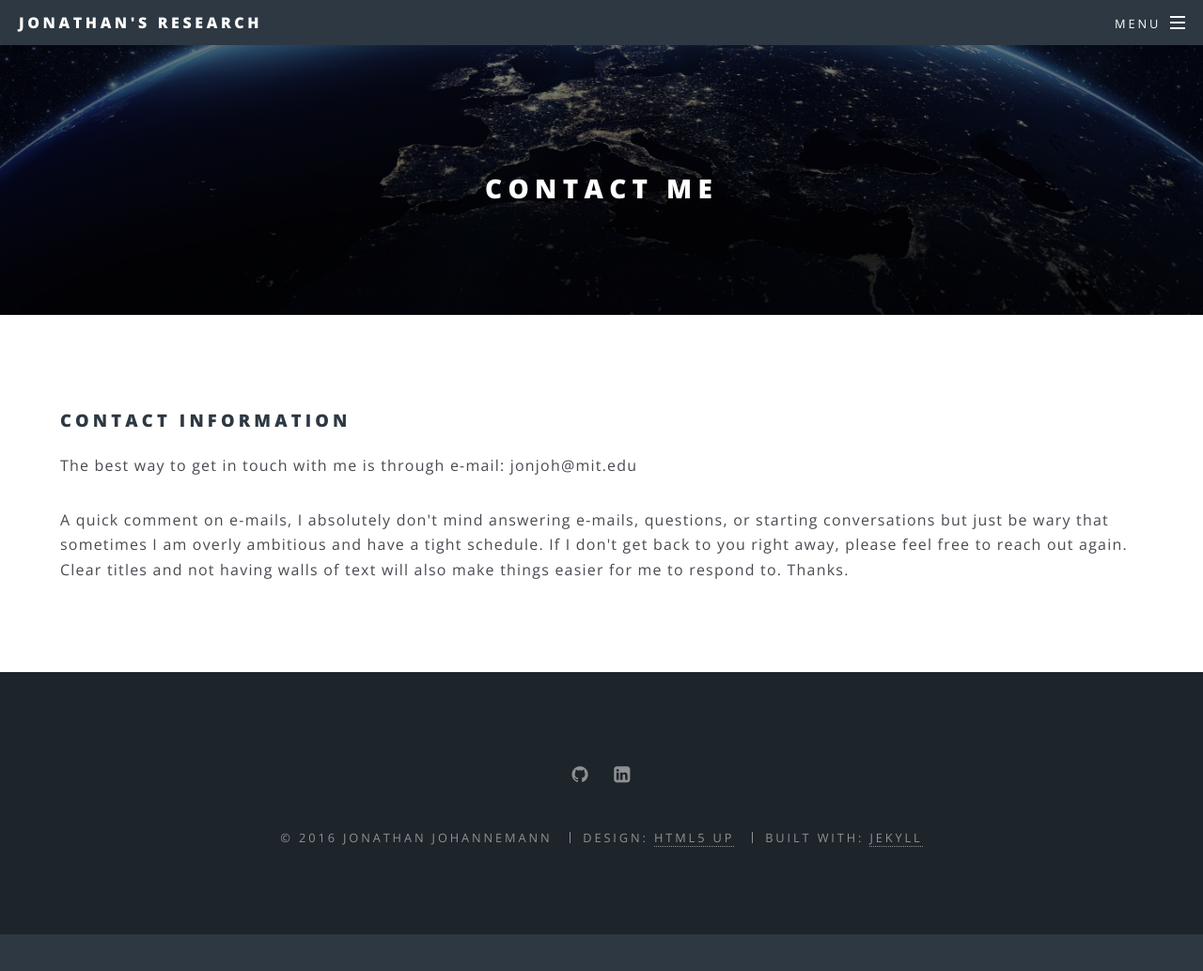
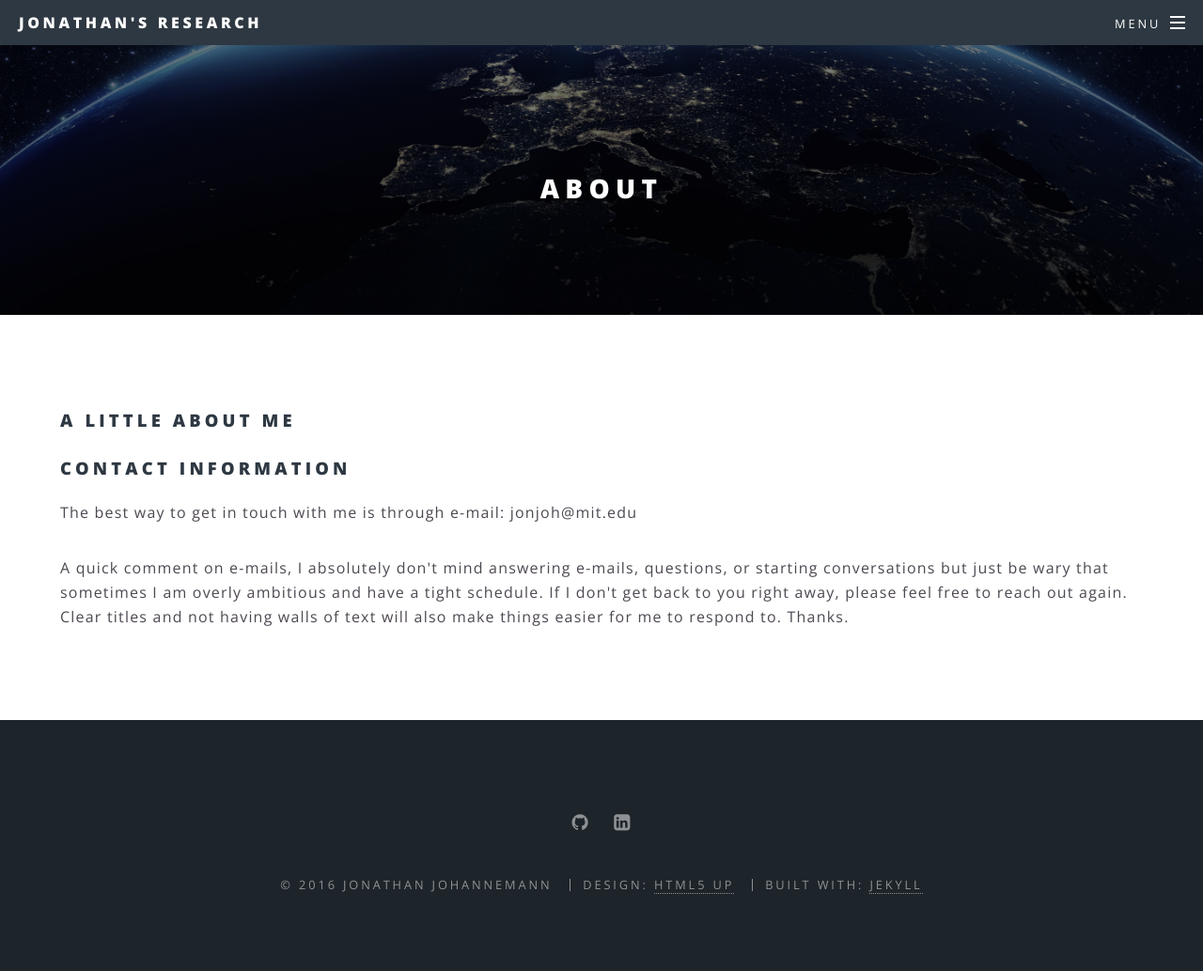
Before and after one commit to JonathanJohann/iResearch, a Jekyll site: the page built from About.html, in a window 1280 px wide and 1044 px high. Shown: the top 1033 px of the window at 94% size. Built offline with Jekyll 4.4.1, drawn with Linux system fonts in a browser that asks for light colours.

Commit message:
Update and rename Contact Me.html to About.html

```diff
--- a/Contact Me.html
+++ b/About.html
@@ -1,7 +1,12 @@
 ---
 layout: page
-title: Contact Me
+title: About
 ---
+
+	<h3>A little about me</h3>
+
+
+
 	<h3>Contact Information</h3>
 	<p>The best way to get in touch with me is through e-mail: jonjoh@mit.edu</p>
 	<p>A quick comment on e-mails, I absolutely don't mind answering e-mails, questions, or starting conversations but just be wary that sometimes I am overly ambitious and have a tight schedule. If I don't get back to you right away, please feel free to reach out again. Clear titles and not having walls of text will also make things easier for me to respond to. Thanks. <p/>
```
